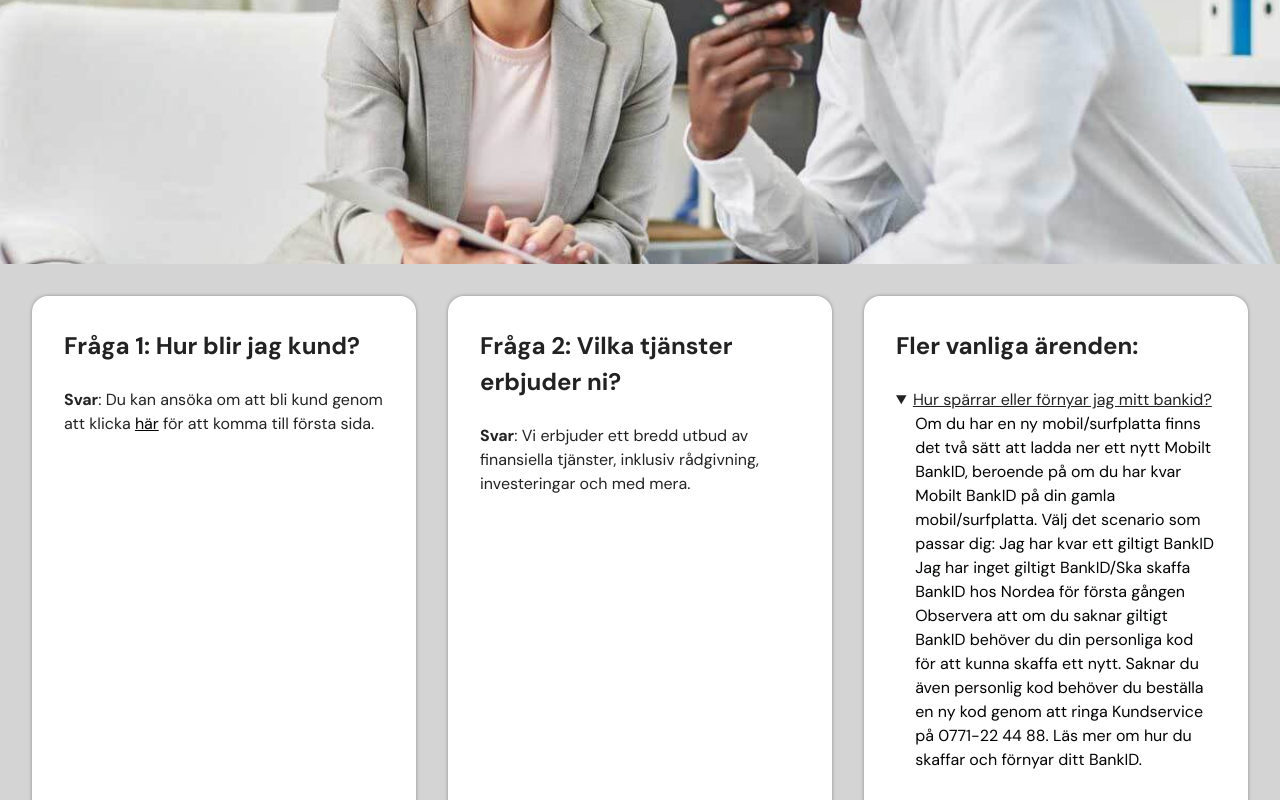
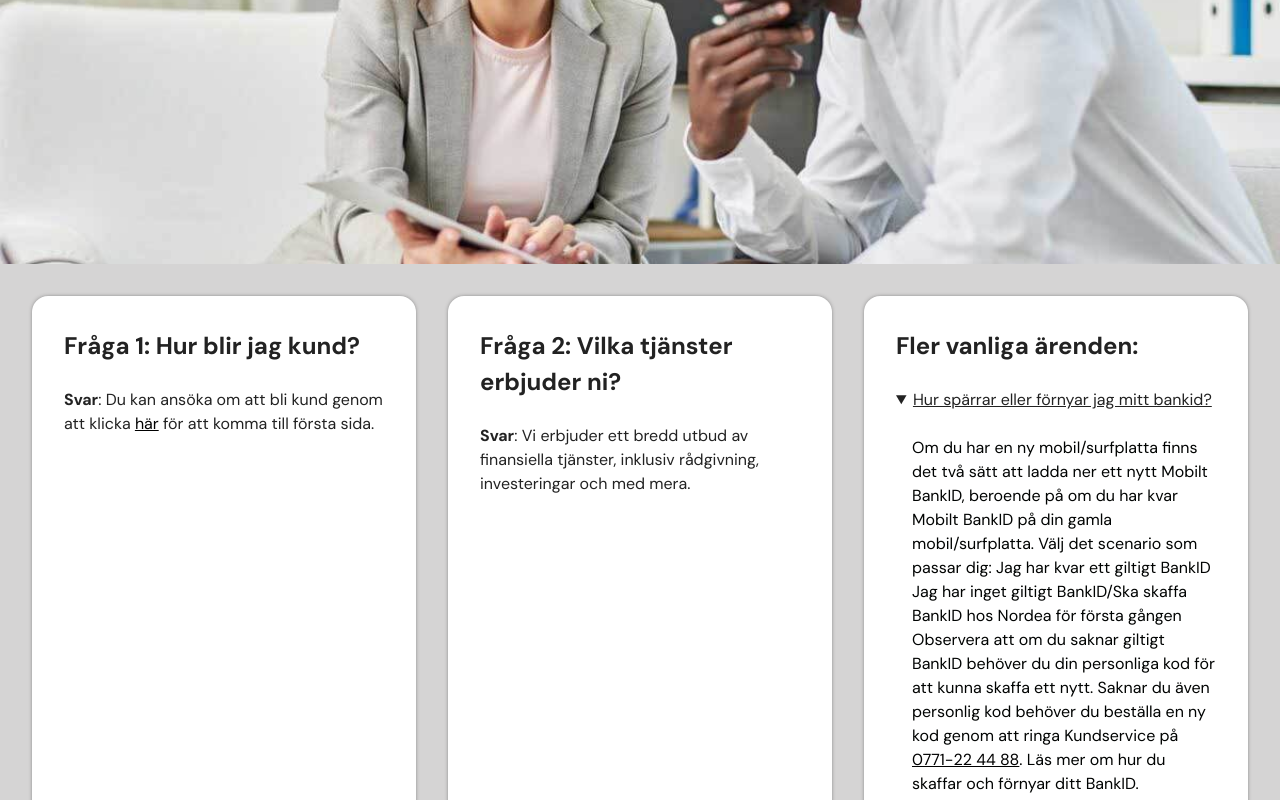
Before and after one commit to ErikTP/bank-website-demo, a plain HTML site: page faq.html in a window 1280 px wide. Both pictures are taken after a click on the heading "Hur spärrar eller förnyar jag mitt bankid?". Shown: the part 454-1254 px from the top of the page. Drawn offline with Linux system fonts and the light colour scheme.

Commit message:
margin left 5% för texter i FAQ

```diff
--- a/css/styles.css
+++ b/css/styles.css
@@ -282,7 +282,7 @@ nav, .navlink {
   }
 .FAQ-paragraph {
 
-			margin-left: 6%;
+			margin-left: 5%;
 			color: #000302;
 		}
 
--- a/faq.html
+++ b/faq.html
@@ -79,24 +79,24 @@
 
                     <div class="accordion">
                         <details>
-                            <summary><u>Hur spärrar eller förnyar jag mitt bankid?</u></summary>
+                            <summary><u>Hur spärrar eller förnyar jag mitt bankid?</u></summary><br>
                             <p class="FAQ-paragraph">Om du har en ny mobil/surfplatta finns det två sätt att ladda ner ett nytt Mobilt BankID, beroende på om du har kvar Mobilt BankID på din gamla mobil/surfplatta. Välj det scenario som passar dig:
 
                                 Jag har kvar ett giltigt BankID
 
                                 Jag har inget giltigt BankID/Ska skaffa BankID hos Nordea för första gången
 
-                                Observera att om du saknar giltigt BankID behöver du din personliga kod för att kunna skaffa ett nytt. Saknar du även personlig kod behöver du beställa en ny kod genom att ringa Kundservice på 0771-22 44 88.
+                                Observera att om du saknar giltigt BankID behöver du din personliga kod för att kunna skaffa ett nytt. Saknar du även personlig kod behöver du beställa en ny kod genom att ringa Kundservice på <a href="">0771-22 44 88</a>.
 
                                 Läs mer om hur du skaffar och förnyar ditt BankID.</p>
 
                         </details><br>
-                                        <details><summary><u>Min betalning/överföring misslyckas. Hur höjer jag min beloppsgräns?</u></summary>
-                                                <p class="FAQ-paragraph">Det finns en gräns för hur stora överföringar och betalningar du kan göra sammanlagt per dag. Gränsen är individuell och om du går över din gräns får du ett felmeddelande när du försöker göra din betalning eller överföring. Du kan ändra beloppsgränsen genom att ringa Kundservice på 0771-22 44 88.
+                                        <details><summary><u>Min betalning/överföring misslyckas. Hur höjer jag min beloppsgräns?</u></summary><br>
+                                                <p class="FAQ-paragraph">Det finns en gräns för hur stora överföringar och betalningar du kan göra sammanlagt per dag. Gränsen är individuell och om du går över din gräns får du ett felmeddelande när du försöker göra din betalning eller överföring. Du kan ändra beloppsgränsen genom att ringa Kundservice på <a href="">0771-22 44 88</a>.
 
                                 Läs mer om beloppsgränser för Swish, kortköp och uttag i automat.</p>
                         </details><br>
-                        <details><summary><u>Hur gör jag när en anhörig gått bort?</u></summary>
+                        <details><summary><u>Hur gör jag när en anhörig gått bort?</u></summary><br>
                         <p class="FAQ-paragraph">Det är mycket att tänka på när någon går bort. Därför har vi tagit fram en checklista över vad du behöver göra, och vad vi hjälper dig med.
 
                             Checklista - när en anhörig går bort
@@ -105,12 +105,12 @@
 
                             Annat som är bra att veta vid dödsfall</p>
                         </details><br>
-                        <details><summary><u>Hur spärrar jag mitt kort och/eller BankID?</u></summary>
+                        <details><summary><u>Hur spärrar jag mitt kort och/eller BankID?</u></summary><br>
                         <p class="FAQ-pararaph">Behöver du spärra ditt kort och/eller BankID? Läs mer om vad du ska göra här.
 
                             Har du, eller misstänker du att du, blivit utsatt för bedrägeri? Läs mer om vad du ska göra här.</p>
                         </details><br>
-                        <details><summary><u>Hur gör jag en utlandsbetalning?</u></summary>
+                        <details><summary><u>Hur gör jag en utlandsbetalning?</u></summary><br>
                         <p class="FAQ-paragraph">För att göra en utlandsbetalning behöver du först ansöka om tjänsten genom att ringa Kundtjänst. I samtalet behöver du kunna legitimera dig och sedan signera aktiveringen av tjänsten med hjälp av Mobilt BankID eller Nordea ID-dosa.
 
                             När tjänsten är aktiverad genomför du din betalning via sidan Utlandsbetalningar.</p>
```
